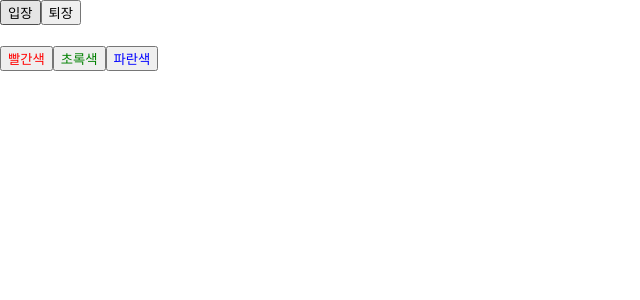
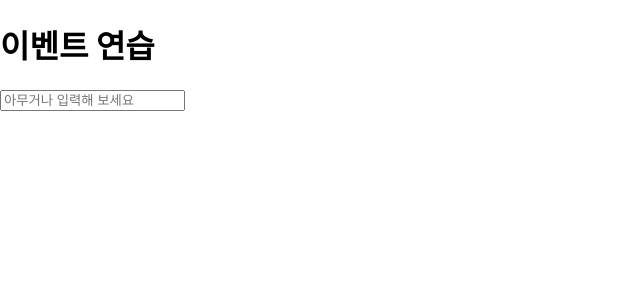
Before and after one commit to ovovvvvv/REACTSTUDY, a React (Create React App) app: page / in a window 1280 px wide. Shown: the top 300 px of the page, without its empty margins (0-640 px from the left). Built offline with nearby package versions, Linux system fonts and the light colour scheme.

Commit message:
클래스형 컴포넌트 onChange 이벤트 설정

```diff
--- a/src/App.js
+++ b/src/App.js
@@ -1,7 +1,7 @@
-import Say from "./Say";
+import EventPractice from "./EventPractice";
 
 const App = () => {
-  return <Say />;
+  return <EventPractice />;
 };
 
 export default App;
--- /dev/null
+++ b/src/EventPractice.js
@@ -0,0 +1,21 @@
+import { Component } from "react";
+
+class EventPractice extends Component {
+  render() {
+    return (
+      <div>
+        <h1>이벤트 연습</h1>
+        <input
+          type="text"
+          name="message"
+          placeholder="아무거나 입력해 보세요"
+          onChange={(e) => {
+            console.log(e.target.value);
+          }}
+        />
+      </div>
+    );
+  }
+}
+
+export default EventPractice;
```
